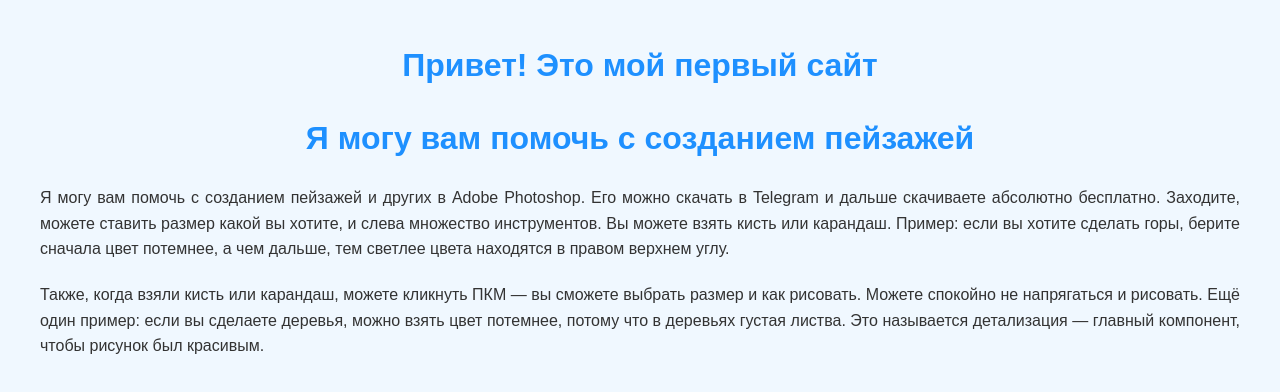
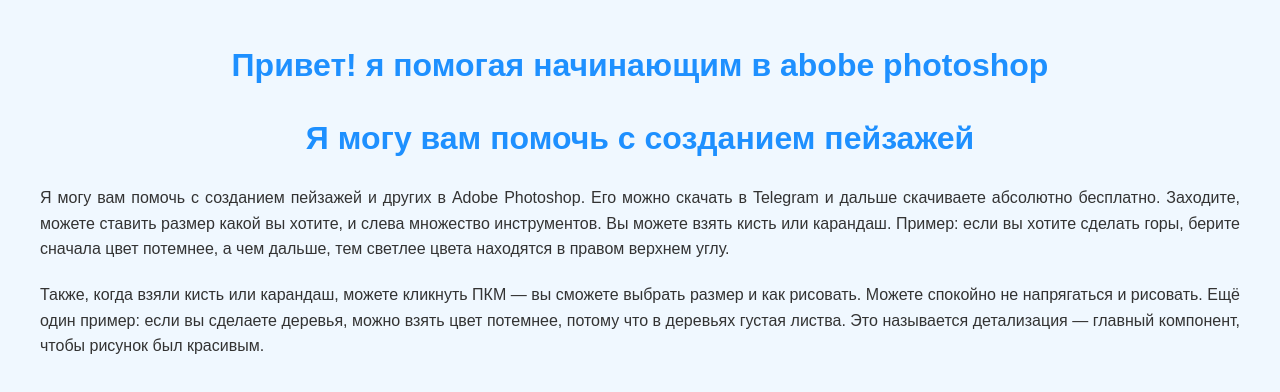
Before and after one commit to Aizhan769/myyysiteee, a plain HTML site: page index.html in a window 1280 px wide. Drawn offline with Linux system fonts and the light colour scheme.

Commit message:
Update index.html

```diff
--- a/index.html
+++ b/index.html
@@ -5,7 +5,8 @@
   <title>Мой сайт</title>
 </head>
 <body>
-  <h1>Привет! Это мой первый сайт</h1>
+  <h1>Привет! я помогая начинающим в abobe photoshop
+  </h1>
 </body>
 </html>
 <!DOCTYPE html>
```
